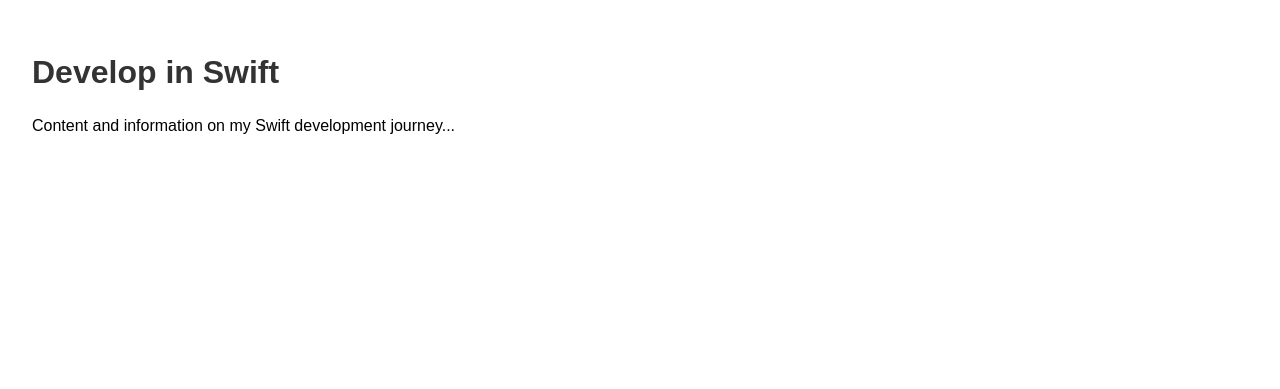
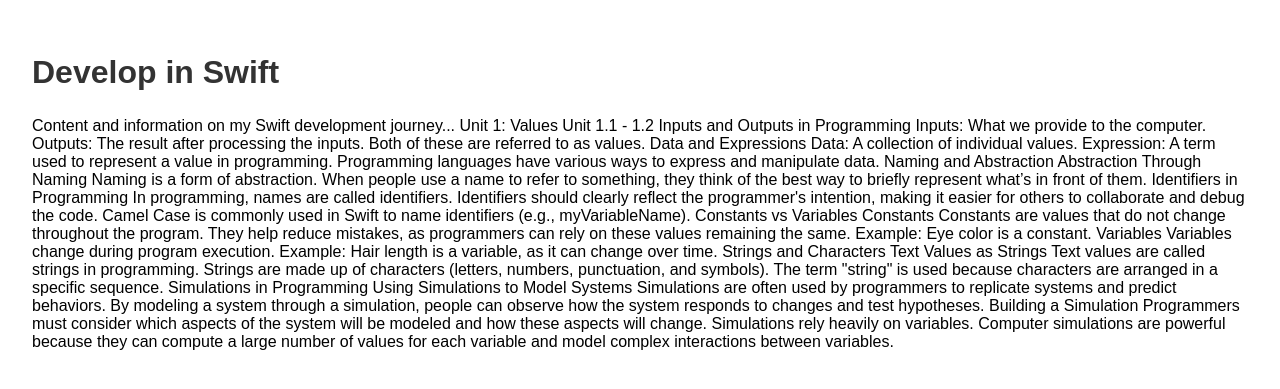
Before and after one commit to Alpergin-hisar/Alphisar.github.io, a plain HTML site: page index.html in a window 1280 px wide. Shown: the part 1943-2332 px from the top of the page. Drawn offline with Linux system fonts and the light colour scheme.

Commit message:
Update index.html

```diff
--- a/index.html
+++ b/index.html
@@ -100,7 +100,54 @@
   <!-- Swift Section -->
   <section id="swift">
     <h2>Develop in Swift</h2>
-    <p>Content and information on my Swift development journey...</p>
+    <p>Content and information on my Swift development journey... Unit 1: Values
+
+Unit 1.1 - 1.2
+Inputs and Outputs in Programming
+
+Inputs: What we provide to the computer.
+Outputs: The result after processing the inputs.
+Both of these are referred to as values.
+Data and Expressions
+
+Data: A collection of individual values.
+Expression: A term used to represent a value in programming.
+Programming languages have various ways to express and manipulate data.
+Naming and Abstraction
+Abstraction Through Naming
+
+Naming is a form of abstraction. When people use a name to refer to something, they think of the best way to briefly represent what’s in front of them.
+Identifiers in Programming
+
+In programming, names are called identifiers.
+Identifiers should clearly reflect the programmer's intention, making it easier for others to collaborate and debug the code.
+Camel Case is commonly used in Swift to name identifiers (e.g., myVariableName).
+Constants vs Variables
+Constants
+
+Constants are values that do not change throughout the program.
+They help reduce mistakes, as programmers can rely on these values remaining the same.
+Example: Eye color is a constant.
+Variables
+
+Variables change during program execution.
+Example: Hair length is a variable, as it can change over time.
+Strings and Characters
+Text Values as Strings
+
+Text values are called strings in programming.
+Strings are made up of characters (letters, numbers, punctuation, and symbols).
+The term "string" is used because characters are arranged in a specific sequence.
+Simulations in Programming
+Using Simulations to Model Systems
+
+Simulations are often used by programmers to replicate systems and predict behaviors.
+By modeling a system through a simulation, people can observe how the system responds to changes and test hypotheses.
+Building a Simulation
+
+Programmers must consider which aspects of the system will be modeled and how these aspects will change.
+Simulations rely heavily on variables.
+Computer simulations are powerful because they can compute a large number of values for each variable and model complex interactions between variables.</p>
   </section>
 
   <!-- Projects Section -->
```
